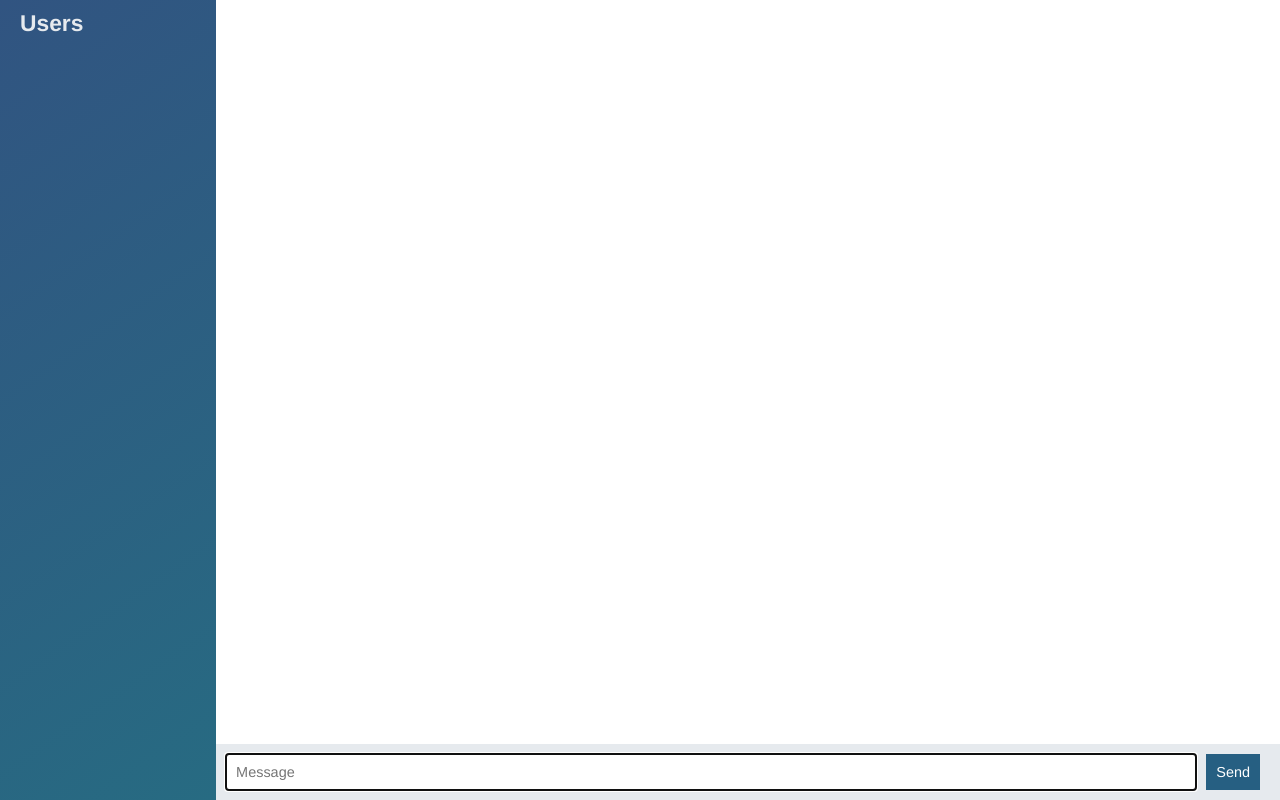
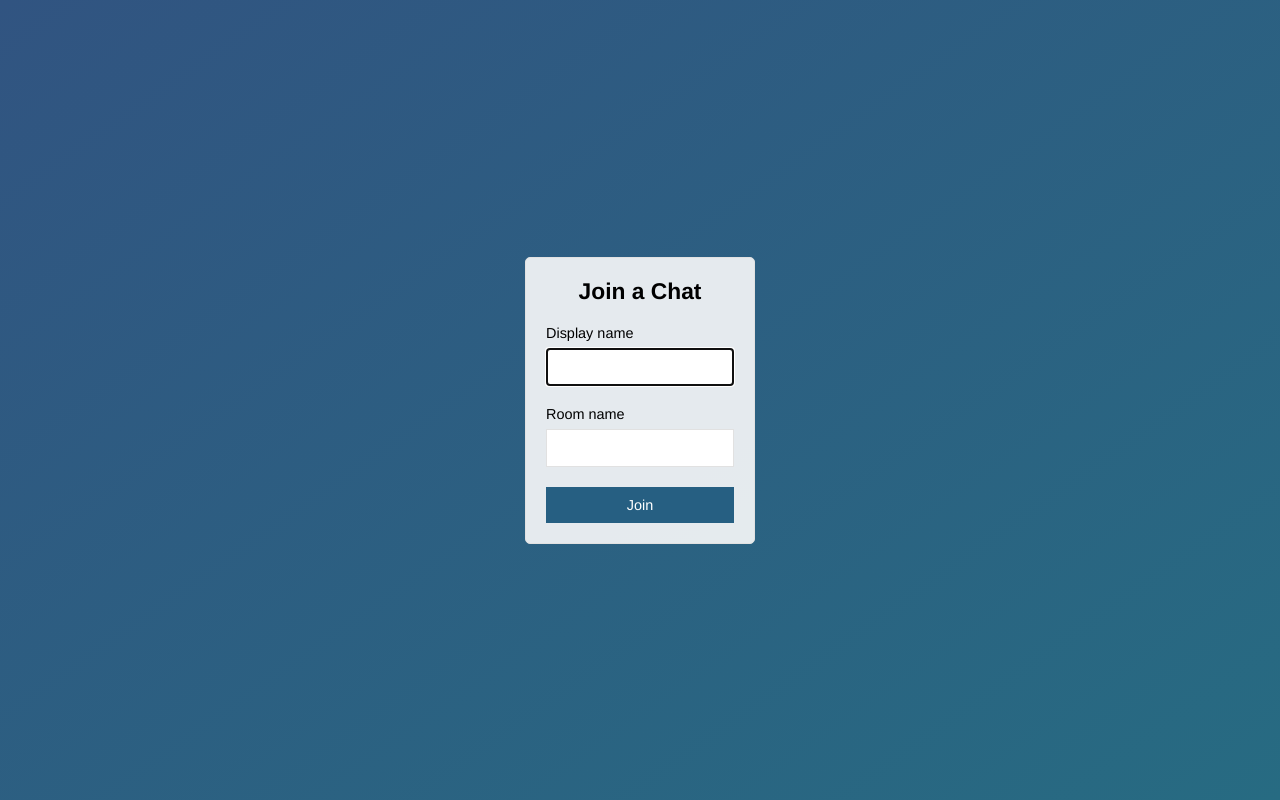
Before and after one commit to Vnymark/node_chat, a website: page public/index.html in a window 1280 px wide. Drawn offline with nearby package versions, Linux system fonts and the light colour scheme; no server answers.

Commit message:
Added a new starting page, with a form for display name and room name.

```diff
--- a/public/index.html
+++ b/public/index.html
@@ -1,5 +1,6 @@
 <!DOCTYPE html>
 <html lang="en">
+<head>
     <head>
         <meta charset="UTF-8">
         <meta name="viewport"
@@ -8,42 +9,26 @@
         <title>node_chat</title>
         <link rel="stylesheet" href="css/styles.css">
     </head>
-
-
-<body class="chat">
-
-<div class="chat__sidebar">
-    <h3>Users</h3>
-    <div id="users"></div>
-</div>
-
-<div class="chat__main">
-    <ol id="messages" class="chat__messages"></ol>
-    <div class="chat__footer">
-        <form id="message-form">
-            <input name="message" placeholder="Message" autofocus autocomplete="off"/>
-            <button>Send</button>
+</head>
+<body class="centered-form">
+    <div class="centered-form__form">
+        <form action="chat.html">
+            <div class="form-field">
+                <h3>Join a Chat</h3>
+            </div>
+            <div class="form-field">
+                <label>Display name</label>
+                <input name="name" autofocus/>
+            </div>
+            <div class="form-field">
+                <label>Room name</label>
+                <input name="room">
+            </div>
+            <div class="form-field">
+                <button>Join</button>
+            </div>
         </form>
     </div>
-</div>
 
-<script id="message-template" type="text/template">
-    <li class="message">
-        <div class="message__title">
-            <h4>{{from}}</h4>
-            <span>{{time}}</span>
-        </div>
-        <div class="message__body">
-            <p>{{text}}</p>
-        </div>
-    </li>
-</script>
-
-
-    <script src="/socket.io/socket.io.js"></script>
-    <script src="js/libs/jquery-3.2.1.min.js"></script>
-    <script src="js/libs/moment.js"></script>
-    <script src="js/libs/mustache.js"></script>
-    <script src="js/index.js"></script>
 </body>
 </html>
```
Also changed, not shown: public/chat.html (added, +49 -0 lines), public/js/chat.js (renamed from public/js/index.js), server/utils/validation.js (added).
